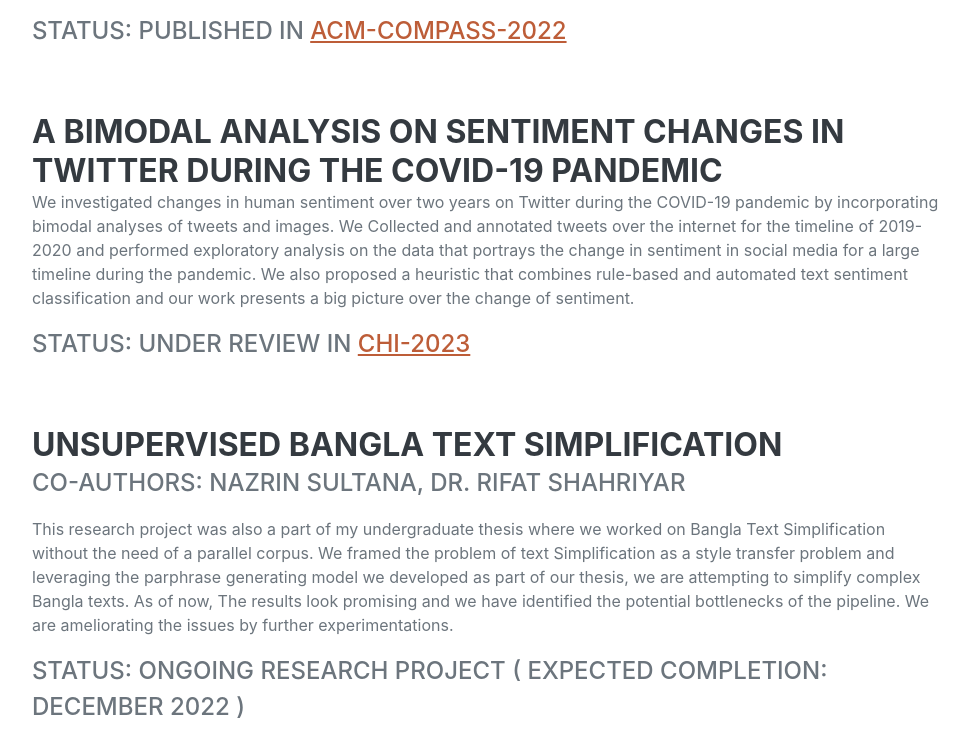
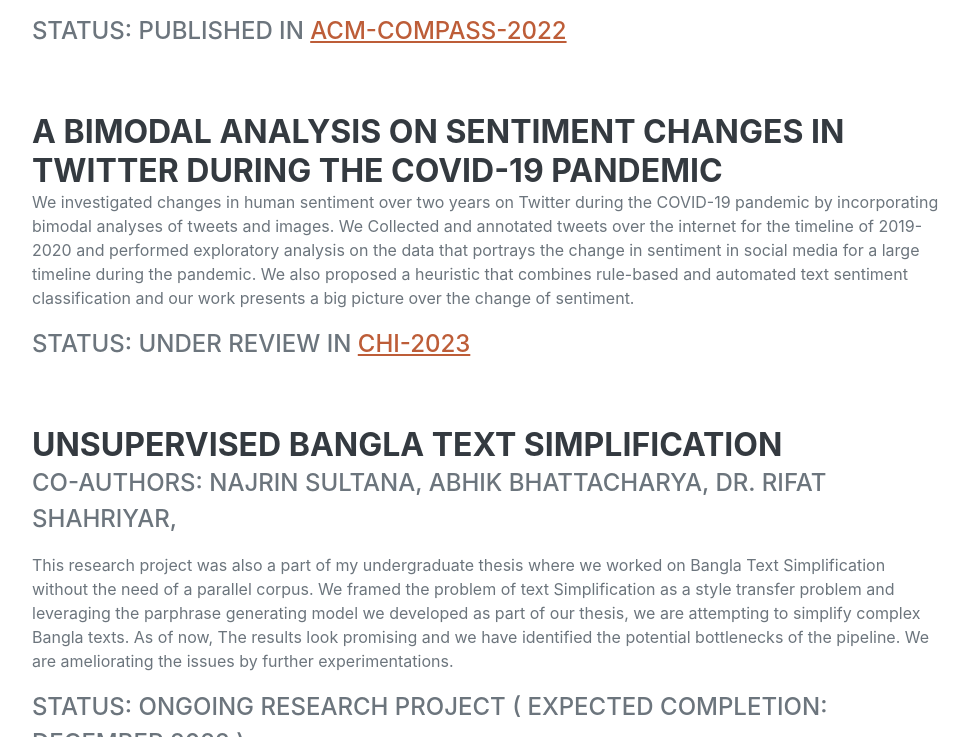
Before and after one commit to AJAkil/home, a plain HTML site: page index.html in a window 1280 px wide. Shown: the part 1978-2715 px from the top of the page, without its empty margins (288-1256 px from the left). Drawn offline with nearby package versions, Linux system fonts and the light colour scheme; some icons are missing; a web font is replaced by a local one.

Commit message:
final-final

```diff
--- a/index.html
+++ b/index.html
@@ -115,7 +115,7 @@
                     <div class="flex-grow-1">
                         <h3 class="mb-0">BanglaParaphrase: A synthtic Bangla Paraphrase dataset ensuring rich Diversity
                             and Semantics</h3>
-                        <div class="subheading mb-3">CO-Authors: Nazrin Sultana, Abhik Bhattacharya, Dr. Rifat Shahriyar
+                        <div class="subheading mb-3">CO-Authors: Najrin Sultana, Abhik Bhattacharya, Dr. Rifat Shahriyar
                         </div>
                         <p> This research project was part of my undergraduate thesis where me and my thesis partner <a
                                 href="https://bd.linkedin.com/in/najrin-sultana?trk=public_profile_browsemap">Najrin
@@ -188,7 +188,8 @@
                 <div class="d-flex flex-column flex-md-row justify-content-between mb-5">
                     <div class="flex-grow-1">
                         <h3 class="mb-0">Unsupervised Bangla Text Simplification</h3>
-                        <div class="subheading mb-3">CO-Authors: Nazrin Sultana, Dr. Rifat Shahriyar</div>
+                        <div class="subheading mb-3">CO-Authors: Najrin Sultana, Abhik Bhattacharya, Dr. Rifat
+                            Shahriyar, </div>
                         <p> This research project was also a part of my undergraduate thesis where we worked on Bangla
                             Text Simplification without the need of
                             a parallel corpus. We framed the problem of text Simplification as a style transfer problem
```
